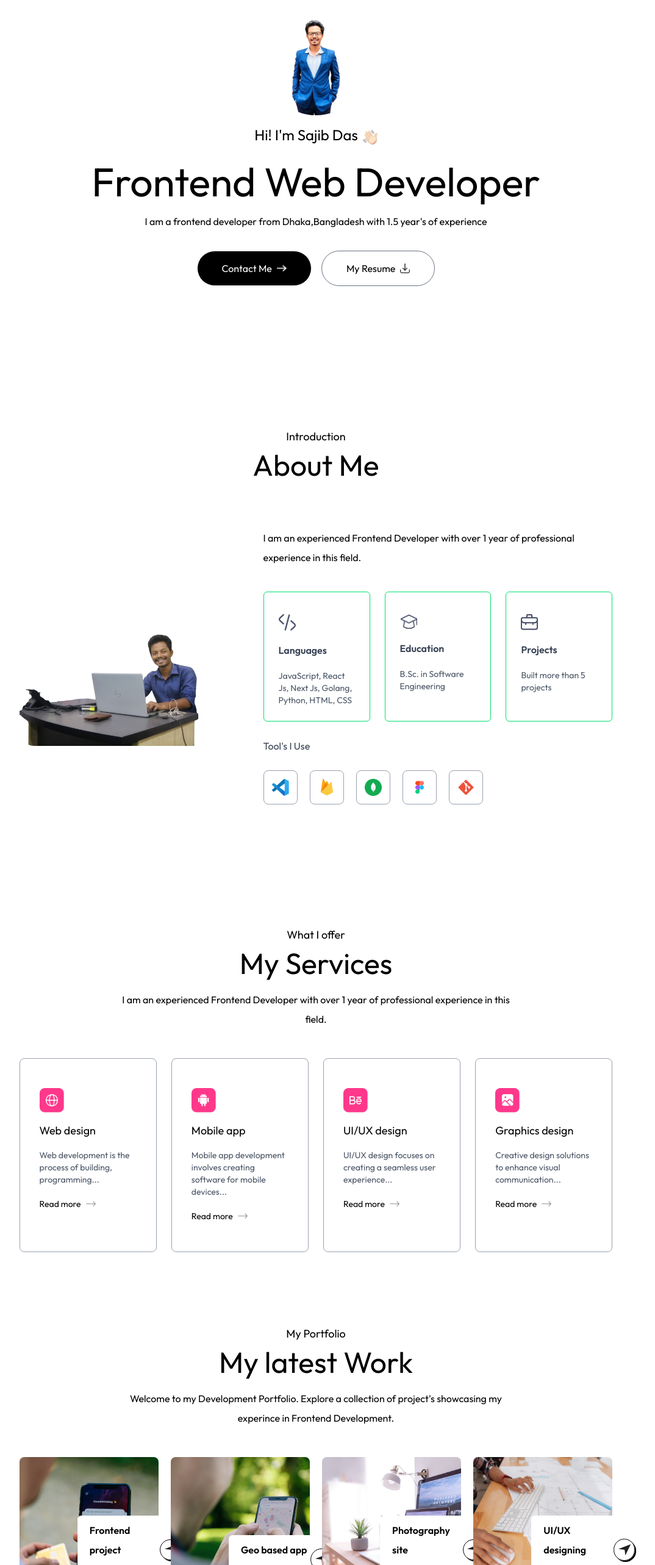
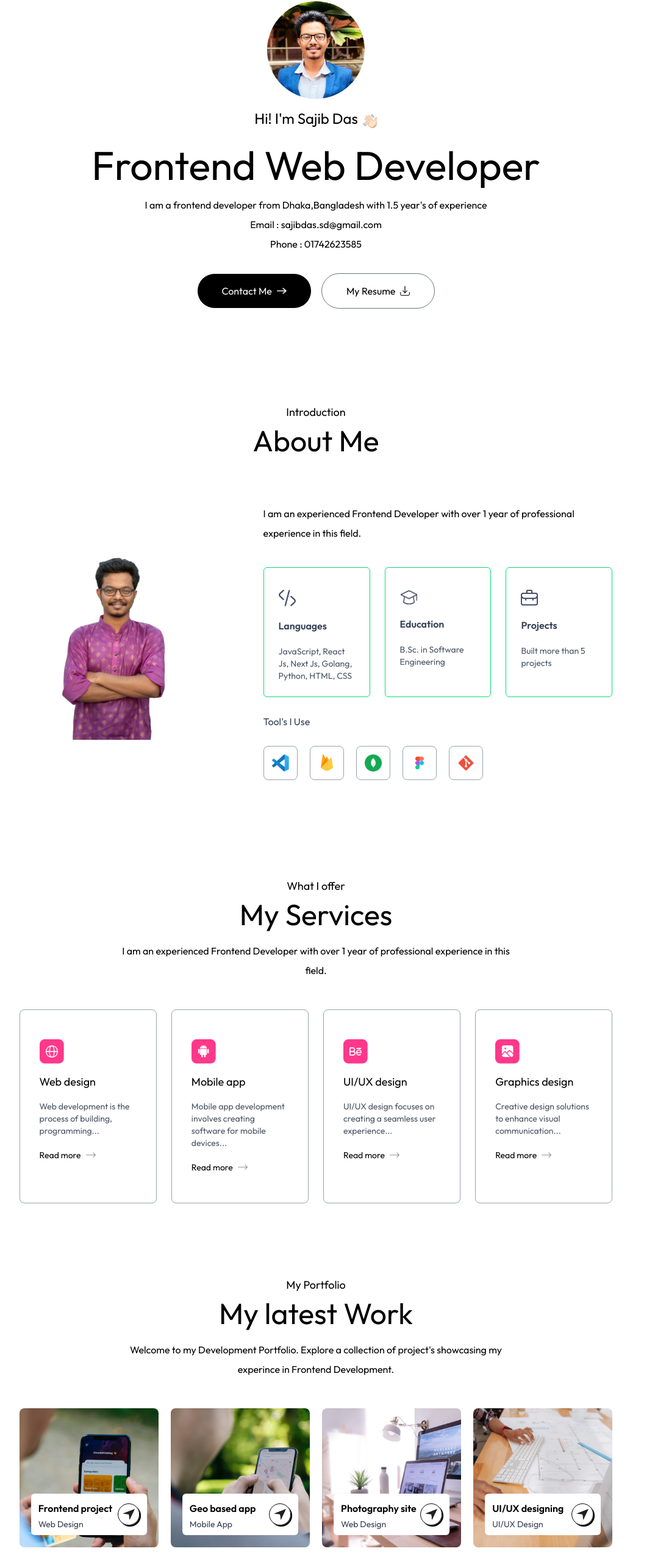
Before and after one commit to dassajib/portfolio-nextjs, a Next.js app: page / in a window 1280 px wide. Shown: the part 178-2744 px from the top of the page at 61% size, without its empty margins (122-1196 px from the left). Built offline with nearby package versions, Linux system fonts and the light colour scheme; a web font is replaced by a local one.

Commit message:
responsive issue fix

```diff
--- a/src/app/components/About.jsx
+++ b/src/app/components/About.jsx
@@ -3,11 +3,11 @@ import { assets, infoList, toolsData } from "../assets/assets"
 
 const About = () => {
     return (
-        <div id="about" className="w-full px-[12%] py-10 scroll-mt-20 mt-10">
+        <div id="about" className="w-full px-[12%] pt-32 md:py-10 scroll-mt-20">
             <h2 className="text-center mb-2 text-lg">Introduction</h2>
-            <h4 className="text-center text-5xl">About Me</h4>
+            <h4 className="text-center text-4xl md:text-5xl">About Me</h4>
 
-            <div className="w-full flex flex-col lg:flex-row items-center gap-20 my-20">
+            <div className="w-full flex flex-col lg:flex-row items-center gap-20 my-2 md:my-20">
                 <div className="w-64 sm:w-80 max-w-none rounded-3xl">
                     <Image className="w-full rounded-3xl" src={assets.my_about_pic} alt="my image" />
                 </div>
--- a/src/app/components/Contact.jsx
+++ b/src/app/components/Contact.jsx
@@ -3,15 +3,15 @@ import { assets } from "../assets/assets"
 
 const Contact = () => {
     return (
-        <div id="contact" className="w-full px-[12%] py-10 scroll-mt-20 bg-[url('/footer-bg-color.png')] bg-no-repeat bg-cover">
+        <div id="contact" className="w-full px-[12%] pb-10 scroll-mt-20 bg-[url('/footer-bg-color.png')] bg-no-repeat bg-cover">
             <h4 className="text-center text-lg mb-2">Contact with Me</h4>
-            <h2 className="text-center text-5xl">Get in touch</h2>
-            <p className="text-center max-w-2xl mx-auto mt-5 mb-12">
+            <h2 className="text-center text-4xl md:text-5xl">Get in touch</h2>
+            <p className="text-center max-w-2xl mx-auto mt-5 md:mb-12">
                 I'd love to hear from you! If you have any questions, comments or feedback, please use the form below.
             </p>
 
             <form className="max-w-2xl mx-auto">
-                <div className="grid grid-cols-2 gap-6 mt-10 mb-8">
+                <div className="grid grid-cols-1 md:grid-cols-2 gap-6 mt-10 mb-8">
                     <input className="flex-1 bg-white p-3 outline-none border-[0.5px] border-gray-400 rounded-md" type="text" placeholder="Enter Your Name" required />
                     <input className="flex-1 bg-white p-3 outline-none border-[0.5px] border-gray-400 rounded-md" type="email" placeholder="Enter Your Email" required />
                 </div>
--- a/src/app/components/Header.jsx
+++ b/src/app/components/Header.jsx
@@ -1,20 +1,25 @@
+import Image from "next/image"
 import { assets } from "../assets/assets"
-import Image from "next/image"
 
 const Header = () => {
     return (
         <div className="max-w-3xl w-11/12 h-screen mx-auto text-center flex flex-col justify-center items-center gap-4">
-            <div>
-                <Image className="w-40 rounded-full" src={assets.profile_img} alt="my image" />
+            <div className="mt-36 md:mt-16">
+                <Image className="w-20 md:w-40 rounded-full" src={assets.profile_img} alt="my image" />
             </div>
             <h3 className="flex items-end gap-2 text-xl md:text-2xl mb-3">
                 Hi! I'm Sajib Das
                 <Image className="w-6" src={assets.hand_icon} alt="hsnd icon" />
             </h3>
+
             <h1 className="text-3xl sm:text-6xl lg:text-[66px]">
                 Frontend Web Developer
             </h1>
-            <p className="max-w-2xl mx-auto">I am a frontend developer from Dhaka,Bangladesh with 1.5 year's of experience</p>
+            <div>
+                <p className="max-w-2xl mx-auto">I am a frontend developer from Dhaka,Bangladesh with 1.5 year's of experience</p>
+                <p className="max-w-2xl mx-auto">Email : sajibdas.sd@gmail.com</p>
+                <p className="max-w-2xl mx-auto">Phone : 01742623585</p>
+            </div>
 
             <div className="flex flex-col sm:flex-row items-center gap-4 mt-4">
                 <a className="px-10 py-3 border border-white bg-black text-white rounded-full flex items-center gap-2" href="#contact">
--- a/src/app/components/Navbar.jsx
+++ b/src/app/components/Navbar.jsx
@@ -9,19 +9,37 @@ const Navbar = () => {
     const [isScroll, setIsScroll] = useState(false)
 
     useEffect(() => {
-        window.addEventListener("scroll", () => {
-            if (scrollY > 50) {
+        const handleScroll = () => {
+            if (window.scrollY > 50) {
                 setIsScroll(true)
             } else {
                 setIsScroll(false)
             }
-        })
+        }
+
+        window.addEventListener("scroll", handleScroll)
+
+        return () => {
+            window.removeEventListener("scroll", handleScroll)
+        }
     }, [])
+
+    useEffect(() => {
+        if (open) {
+            document.body.classList.add("overflow-hidden")
+        } else {
+            document.body.classList.remove("overflow-hidden")
+        }
+
+        return () => {
+            document.body.classList.remove("overflow-hidden")
+        }
+    }, [open])
 
     return (
         <nav className={`w-full fixed z-50 px-5 lg:px-8 xl:px-[8%] py-4 flex justify-between items-center ${isScroll ? "bg-white/50 backdrop-blur-lg shadow-sm" : ""}`}>
             <a href="#top">
-                <Image src={assets.logo} alt="logo" className="w-32 cursor-pointer" />
+                <Image src={assets.logo} alt="logo" className="w-24 md:w-32 cursor-pointer" />
             </a>
 
             <ul className={`hidden md:flex items-center gap-6 px-10 py-3 rounded-full ${isScroll ? "" : "lg:gap-8 bg-white/50 shadow-sm"}`}>
@@ -48,7 +66,7 @@ const Navbar = () => {
             </div>
 
             {/* mobile menu */}
-            <ul className={`flex flex-col gap-4 py-20 px-10 bg-rose-50 fixed ${open ? "-right-0" : "-right-64"} top-0 bottom-0 w-56 h-screen transition duration-500`}>
+            <ul className={`flex flex-col gap-4 py-20 px-10 bg-rose-50 fixed top-0 bottom-0 w-56 h-screen transition-all duration-500 ${open ? "right-0" : "-right-64"}`}>
                 <div className="absolute top-6 right-6">
                     <Image onClick={() => setOpen(!open)} src={assets.close_black} alt="close image" className="w-6 cursor-pointer" />
                 </div>
@@ -56,7 +74,7 @@ const Navbar = () => {
                 {
                     navLinks.map(({ label, href }) => (
                         <li key={label}>
-                            <a href={href}>{label}</a>
+                            <a onClick={() => setOpen(false)} href={href}>{label}</a>
                         </li>
                     ))
                 }
--- a/src/app/components/Services.jsx
+++ b/src/app/components/Services.jsx
@@ -3,12 +3,12 @@ import { assets, serviceData } from "../assets/assets"
 
 const Services = () => {
     return (
-        <div id="service" className="w-full px-[12%] py-10 scroll-mt-20 mt-10">
+        <div id="service" className="w-full px-[12%] py-10 scroll-mt-20">
             <h4 className="text-center mb-2 text-lg">What I offer</h4>
-            <h2 className="text-center text-5xl">My Services</h2>
+            <h2 className="text-center text-4xl md:text-5xl">My Services</h2>
             <p className="max-w-2xl mx-auto text-center mt-5 mb-12">I am an experienced Frontend Developer with over 1 year of professional experience in this field.</p>
 
-            <div className="grid grid-cols-4 gap-6 my-10">
+            <div className="grid grid-cols-1 md:grid-cols-2 lg:grid-cols-4 gap-6 my-10">
                 {
                     serviceData.map(({ icon, title, description, link }, index) => (
                         <div key={index} className="border border-gray-400 rounded-lg px-8 py-12 cursor-pointer hover:bg-[#fcf4ff] hover:shadow-[4px_4px_0_#000] hover:translate-y-1 duration-500">
--- a/src/app/components/Work.jsx
+++ b/src/app/components/Work.jsx
@@ -5,17 +5,17 @@ const Work = () => {
     return (
         <div id="work" className="w-full px-[12%] py-10 scroll-mt-20">
             <h4 className="text-center text-lg mb-2">My Portfolio</h4>
-            <h2 className="text-center text-5xl">My latest Work</h2>
+            <h2 className="text-center text-4xl md:text-5xl">My latest Work</h2>
             <p className="max-w-2xl mx-auto text-center mt-5 mb-12">Welcome to my Development Portfolio. Explore a collection of project's showcasing my experince in Frontend Development.</p>
 
-            <div className="grid grid-cols-4 gap-5 my-10">
+            <div className="grid grid-cols-1 md:grid-cols-2 lg:grid-cols-4 gap-5 my-10">
                 {
                     workData.map((project, index) => (
                         <div key={index} className="relative aspect-square bg-no-repeat bg-cover bg-center rounded-lg cursor-pointer group" style={{ backgroundImage: `url(${project.bgImage})` }}>
-                            <div className="absolute bottom-5 bg-white w-10/12 rounded-md translate-x-1/2 px-5 py-2 duration-500 flex justify-between items-center group-hover:bottom-7">
+                            <div className="absolute bottom-5 right-1/2 bg-white w-10/12 rounded-md translate-x-1/2 px-3 py-2 duration-500 flex justify-between items-center group-hover:bottom-7">
                                 <div>
-                                    <h2 className="font-semibold">{project.title}</h2>
-                                    <p className="textsm text-gray-700">{project.description}</p>
+                                    <h2 className="text-md whitespace-nowrap font-semibold">{project.title}</h2>
+                                    <p className="text-sm text-gray-700">{project.description}</p>
                                 </div>
                                 <div className="w-9 border border-black rounded-full aspect-square flex justify-center items-center shadow-[2px_2px_0_#000] group-hover:bg-lime-300 transition ">
                                     <Image src={assets.send_icon} alt="Send icon" className="w-5" />
```
Also changed, not shown: src/app/assets/myPic.png, src/app/assets/my_about_pic.png.
